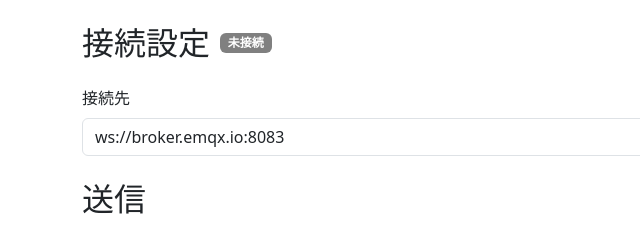
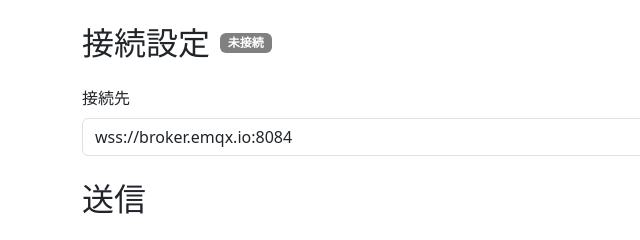
Before and after one commit to iceetrdi/smartir-webclient, a plain HTML site: page index.html in a window 1280 px wide. Shown: the top 240 px of the page, 0-640 px from the left. Drawn offline with nearby package versions, Linux system fonts and the light colour scheme.

Commit message:
change ws to wss

```diff
--- a/index.html
+++ b/index.html
@@ -30,7 +30,7 @@
               id="mqttBroker"
               class="form-control"
               placeholder="ws:// or wss://"
-              value="ws://broker.emqx.io:8083"
+              value="wss://broker.emqx.io:8084"
             />
           </div>
           <div class="ms-1">
```
